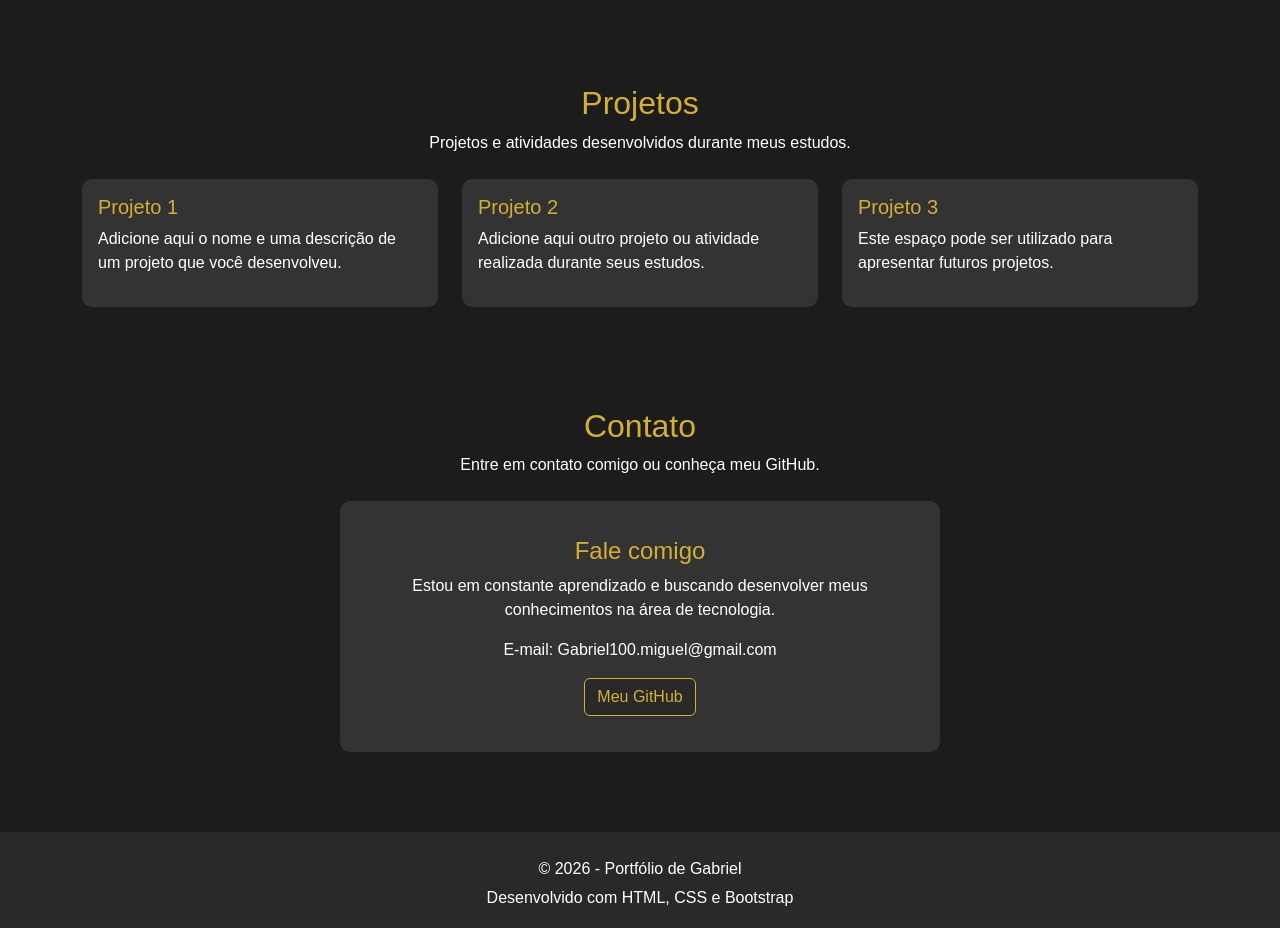
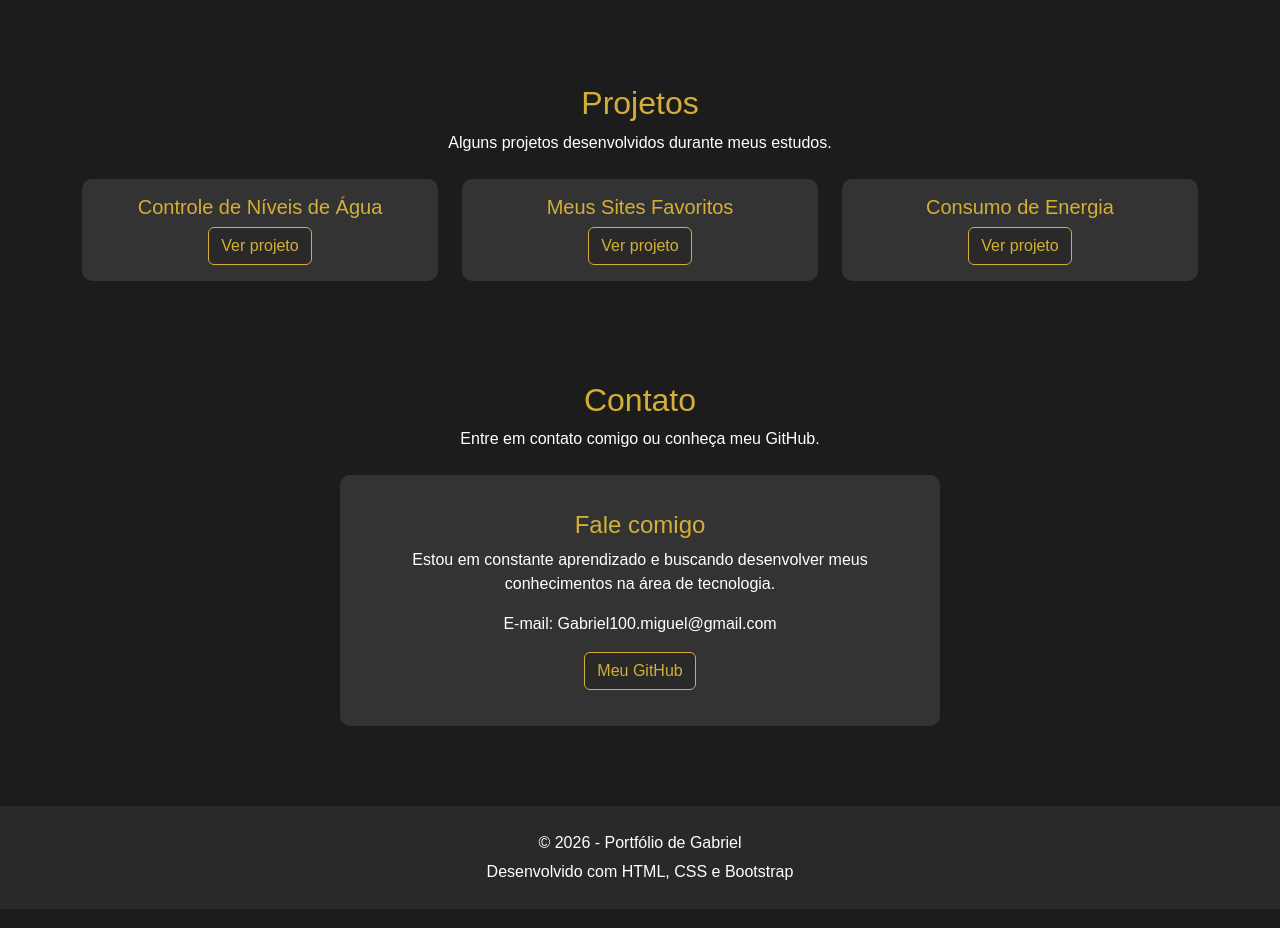
Before and after one commit to Mantovani112234/Meu-portfolio, a plain HTML site: page index.html in a window 1280 px wide. Shown: the part 800-1728 px from the top of the page. Drawn offline with nearby package versions, Linux system fonts and the light colour scheme.

Commit message:
Update index.html

```diff
--- a/index.html
+++ b/index.html
@@ -119,43 +119,43 @@
 
             <div class="text-center mb-4">
                 <h2>Projetos</h2>
-                <p>Projetos e atividades desenvolvidos durante meus estudos.</p>
+                <p>Alguns projetos desenvolvidos durante meus estudos.</p>
             </div>
 
             <div class="row g-4">
 
                 <div class="col-md-4">
                     <div class="card projeto">
-                        <div class="card-body">
-                            <h5>Projeto 1</h5>
-                            <p>
-                                Adicione aqui o nome e uma descrição de um
-                                projeto que você desenvolveu.
-                            </p>
+                        <div class="card-body text-center">
+                            <h5>Controle de Níveis de Água</h5>
+                            <a href="https://github.com/Mantovani112234/Controle-de-N-veis-de-gua"
+                               target="_blank" rel="noopener noreferrer" class="btn botao">
+                                Ver projeto
+                            </a>
                         </div>
                     </div>
                 </div>
 
                 <div class="col-md-4">
                     <div class="card projeto">
-                        <div class="card-body">
-                            <h5>Projeto 2</h5>
-                            <p>
-                                Adicione aqui outro projeto ou atividade
-                                realizada durante seus estudos.
-                            </p>
+                        <div class="card-body text-center">
+                            <h5>Meus Sites Favoritos</h5>
+                            <a href="https://github.com/Mantovani112234/meus-sites-favoritos"
+                               target="_blank" rel="noopener noreferrer" class="btn botao">
+                                Ver projeto
+                            </a>
                         </div>
                     </div>
                 </div>
 
                 <div class="col-md-4">
                     <div class="card projeto">
-                        <div class="card-body">
-                            <h5>Projeto 3</h5>
-                            <p>
-                                Este espaço pode ser utilizado para apresentar
-                                futuros projetos.
-                            </p>
+                        <div class="card-body text-center">
+                            <h5>Consumo de Energia</h5>
+                            <a href="https://github.com/Mantovani112234/Consumo-Energia"
+                               target="_blank" rel="noopener noreferrer" class="btn botao">
+                                Ver projeto
+                            </a>
                         </div>
                     </div>
                 </div>
```
